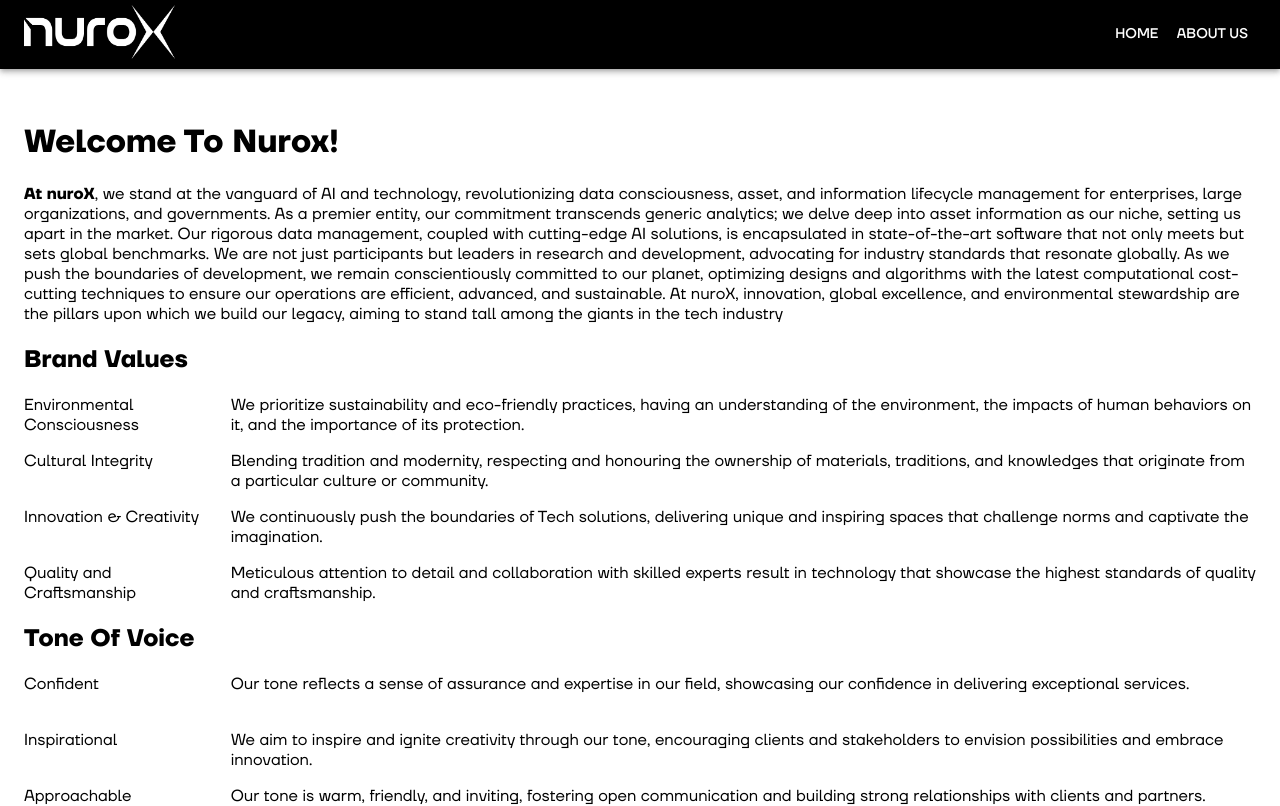
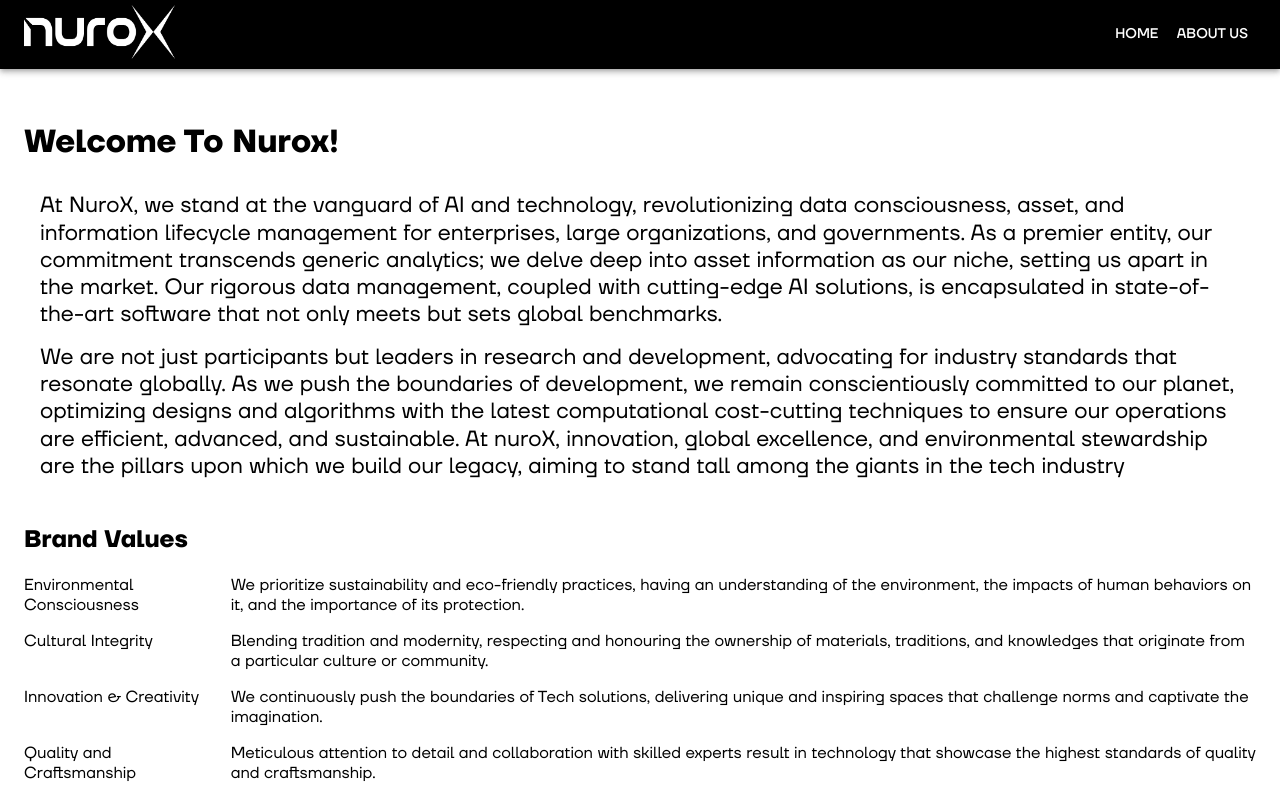
Before and after one commit to nuroX-global/demo-web-page, a React (Create React App) app: page / in a window 1280 px wide. Shown: the top 806 px of the page. Built offline with nearby package versions, Linux system fonts and the light colour scheme.

Commit message:
fix: Intro styling and edits

```diff
--- a/src/components/mainArticles/intro.jsx
+++ b/src/components/mainArticles/intro.jsx
@@ -1,26 +1,31 @@
 import React from "react";
+import Stack from "@mui/material/Stack";
+import { Typography } from "@mui/material";
 
 export default function Intro() {
   return (
-    <article>
-      <p>
-        <strong>At nuroX</strong>, we stand at the vanguard of AI and technology,
-        revolutionizing data consciousness, asset, and information lifecycle
-        management for enterprises, large organizations, and governments. As a
-        premier entity, our commitment transcends generic analytics; we delve
-        deep into asset information as our niche, setting us apart in the
-        market. Our rigorous data management, coupled with cutting-edge AI
-        solutions, is encapsulated in state-of-the-art software that not only
-        meets but sets global benchmarks. We are not just participants but
-        leaders in research and development, advocating for industry standards
-        that resonate globally. As we push the boundaries of development, we
-        remain conscientiously committed to our planet, optimizing designs and
-        algorithms with the latest computational cost-cutting techniques to
-        ensure our operations are efficient, advanced, and sustainable. At
-        nuroX, innovation, global excellence, and environmental stewardship are
-        the pillars upon which we build our legacy, aiming to stand tall among
-        the giants in the tech industry
-      </p>
-    </article>
+    <Stack spacing={2} p={1} m={1}>
+      <Typography variant="h4" fontSize={22}>
+        At NuroX, we stand at the vanguard of AI and technology, revolutionizing
+        data consciousness, asset, and information lifecycle management for
+        enterprises, large organizations, and governments. As a premier entity,
+        our commitment transcends generic analytics; we delve deep into asset
+        information as our niche, setting us apart in the market. Our rigorous
+        data management, coupled with cutting-edge AI solutions, is encapsulated
+        in state-of-the-art software that not only meets but sets global
+        benchmarks.
+      </Typography>
+      <Typography variant="h4" fontSize={22}>
+        We are not just participants but leaders in research and development,
+        advocating for industry standards that resonate globally. As we push the
+        boundaries of development, we remain conscientiously committed to our
+        planet, optimizing designs and algorithms with the latest computational
+        cost-cutting techniques to ensure our operations are efficient,
+        advanced, and sustainable. At nuroX, innovation, global excellence, and
+        environmental stewardship are the pillars upon which we build our
+        legacy, aiming to stand tall among the giants in the tech industry
+      </Typography>
+      <Typography variant="h4" display="inline" fontSize={22}></Typography>
+    </Stack>
   );
 }
```
Also changed, not shown: src/assests/images/tree_white.jpg (added).
